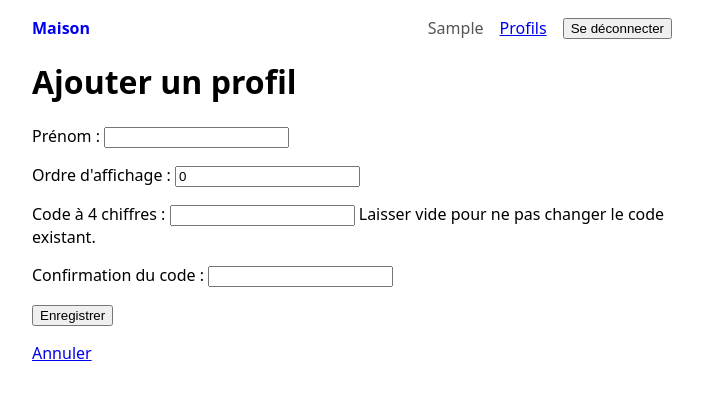
After one commit to chaps78/site_maison, a Django app: page /profils/ajouter/ in a window 1280 px wide. The commit adds this page. Shown: the top 400 px of the page, without its empty margins (288-991 px from the left). Run offline with Django 5.2, Linux system fonts and the light colour scheme; the visitor is signed in with stand-in values (Sample User, id 1).

Commit message:
Ajoute la connexion par profil (code à 4 chiffres) et son CRUD
Écran de connexion sans champ identifiant : un bouton par profil du
foyer (Papa, Maman, Philippe, Joséphine), puis un code à 4 chiffres.
Le site entier passe désormais par LoginRequiredMiddleware (une vue
s'en exempte avec @login_not_required).

Les profils restent des core.User (is_staff=False), mais avec leur
propre CRUD (/profils/) séparé du compte qui administre Django via
/admin/ : set_password() y est appelé directement, sans passer par
AUTH_PASSWORD_VALIDATORS (qui refuserait un code purement numérique
de 4 caractères).

Commande creer_profils_initiaux pour amorcer les 4 profils avec un
code temporaire 0000, à changer ensuite via /profils/.

Co-Authored-By: Claude Sonnet 5 <noreply@anthropic.com>

```diff
--- /dev/null
+++ b/apps/core/forms.py
@@ -0,0 +1,94 @@
+import unicodedata
+
+from django import forms
+from django.core.validators import RegexValidator
+
+from .models import User
+
+# Le code de connexion est volontairement un simple code à 4 chiffres (pas un vrai mot de
+# passe) : on ne passe donc jamais par validate_password() / AUTH_PASSWORD_VALIDATORS, qui
+# le refuseraient (trop court, entièrement numérique). C'est justement pour ça que ces profils
+# ont un formulaire séparé du compte qui administre Django (voir ProfilForm plus bas).
+valide_code = RegexValidator(r"^\d{4}$", "Le code doit comporter exactement 4 chiffres.")
+
+
+def identifiant_depuis_prenom(prenom):
+    """Dérive un identifiant technique (sans accents, en minuscules) à partir du prénom.
+
+    Cet identifiant n'est jamais affiché : il ne sert qu'en interne (clé de connexion,
+    champ username de core.User) et dans l'URL de l'écran de code.
+    """
+    sans_accents = unicodedata.normalize("NFKD", prenom).encode("ascii", "ignore").decode()
+    return sans_accents.strip().lower().replace(" ", "-")
+
+
+class ConnexionForm(forms.Form):
+    """Saisie du code à 4 chiffres, une fois le profil choisi par bouton."""
+
+    code = forms.CharField(
+        label="Code",
+        widget=forms.PasswordInput(
+            attrs={"inputmode": "numeric", "maxlength": 4, "autofocus": True}
+        ),
+        validators=[valide_code],
+    )
+
+
+class ProfilForm(forms.ModelForm):
+    """Création/modification d'un profil du foyer (CRUD séparé de l'admin Django).
+
+    Ne manipule jamais de compte is_staff/is_superuser : ceux-là restent gérés par /admin/.
+    """
+
+    code = forms.CharField(
+        label="Code à 4 chiffres",
+        required=False,
+        widget=forms.PasswordInput(attrs={"inputmode": "numeric", "maxlength": 4}),
+        validators=[valide_code],
+        help_text="Laisser vide pour ne pas changer le code existant.",
+    )
+    code_confirmation = forms.CharField(
+        label="Confirmation du code",
+        required=False,
+        widget=forms.PasswordInput(attrs={"inputmode": "numeric", "maxlength": 4}),
+    )
+
+    class Meta:
+        model = User
+        fields = ["first_name", "ordre"]
+        labels = {"first_name": "Prénom", "ordre": "Ordre d'affichage"}
+
+    def __init__(self, *args, **kwargs):
+        super().__init__(*args, **kwargs)
+        # À la création, pas de code existant à garder : il devient obligatoire.
+        if self.instance.pk is None:
+            self.fields["code"].required = True
+            self.fields["code_confirmation"].required = True
+
+    def clean(self):
+        cleaned = super().clean()
+        code = cleaned.get("code")
+        confirmation = cleaned.get("code_confirmation")
+        if code and code != confirmation:
+            self.add_error("code_confirmation", "Les deux codes ne correspondent pas.")
+        return cleaned
+
+    def save(self, commit=True):
+        nouveau_profil = self.instance.pk is None
+        profil = super().save(commit=False)
+        profil.is_staff = False
+        profil.is_superuser = False
+        if nouveau_profil:
+            base = identifiant_depuis_prenom(profil.first_name) or "membre"
+            identifiant = base
+            suffixe = 1
+            while User.objects.filter(username=identifiant).exists():
+                suffixe += 1
+                identifiant = f"{base}-{suffixe}"
+            profil.username = identifiant
+        code = self.cleaned_data.get("code")
+        if code:
+            profil.set_password(code)
+        if commit:
+            profil.save()
+        return profil
--- a/apps/core/models.py
+++ b/apps/core/models.py
@@ -9,6 +9,10 @@ class User(AbstractUser):
     Volontairement vide : changer de modèle utilisateur après la première migration est
     très pénible, alors qu'en partir d'un modèle à nous permet d'ajouter des champs plus tard.
     """
+
+    # Ordre d'affichage des boutons sur l'écran de connexion et dans la liste des profils
+    # (is_staff=False distingue les profils du foyer du ou des comptes d'administration Django).
+    ordre = models.PositiveSmallIntegerField("ordre d'affichage", default=0)
 
 
 class Traced(models.Model):
--- a/apps/core/static/core/css/base.css
+++ b/apps/core/static/core/css/base.css
@@ -7,9 +7,46 @@ body {
     padding: 1rem;
 }
 
-header a {
+header {
+    display: flex;
+    align-items: center;
+    gap: 1rem;
+    margin-bottom: 1rem;
+}
+
+header a:first-child {
     text-decoration: none;
     font-weight: bold;
+}
+
+.profil-courant {
+    margin-left: auto;
+    color: #555;
+}
+
+.form-deconnexion {
+    margin: 0;
+}
+
+.profils-connexion {
+    display: flex;
+    flex-wrap: wrap;
+    gap: 1rem;
+}
+
+.bouton-profil {
+    display: block;
+    padding: 1.5rem 2rem;
+    border: 1px solid #ccc;
+    border-radius: 0.5rem;
+    text-decoration: none;
+    font-size: 1.2rem;
+    text-align: center;
+    min-width: 8rem;
+}
+
+.erreur {
+    color: #b00020;
 }
 
 nav ul {
--- a/apps/core/templates/core/base.html
+++ b/apps/core/templates/core/base.html
@@ -10,6 +10,14 @@
 <body>
     <header>
         <a href="{% url 'core:accueil' %}">Maison</a>
+        {% if user.is_authenticated %}
+            <span class="profil-courant">{{ user.first_name }}</span>
+            <a href="{% url 'core:profils_liste' %}">Profils</a>
+            <form action="{% url 'core:deconnexion' %}" method="post" class="form-deconnexion">
+                {% csrf_token %}
+                <button type="submit">Se déconnecter</button>
+            </form>
+        {% endif %}
     </header>
     <main>
         {% block contenu %}{% endblock %}
--- /dev/null
+++ b/apps/core/templates/core/profil_form.html
@@ -0,0 +1,13 @@
+{% extends "core/base.html" %}
+
+{% block titre %}{{ titre }} – Maison{% endblock %}
+
+{% block contenu %}
+    <h1>{{ titre }}</h1>
+    <form method="post">
+        {% csrf_token %}
+        {{ form.as_p }}
+        <button type="submit">Enregistrer</button>
+    </form>
+    <p><a href="{% url 'core:profils_liste' %}">Annuler</a></p>
+{% endblock %}
--- a/apps/core/urls.py
+++ b/apps/core/urls.py
@@ -6,4 +6,11 @@ app_name = "core"
 
 urlpatterns = [
     path("", views.accueil, name="accueil"),
+    path("connexion/", views.connexion, name="connexion"),
+    path("connexion/<str:username>/", views.connexion_code, name="connexion_code"),
+    path("deconnexion/", views.deconnexion, name="deconnexion"),
+    path("profils/", views.profils_liste, name="profils_liste"),
+    path("profils/ajouter/", views.profil_creer, name="profil_creer"),
+    path("profils/<int:pk>/modifier/", views.profil_modifier, name="profil_modifier"),
+    path("profils/<int:pk>/supprimer/", views.profil_supprimer, name="profil_supprimer"),
 ]
--- a/apps/core/views.py
+++ b/apps/core/views.py
@@ -1,6 +1,95 @@
-from django.shortcuts import render
+from django.contrib.auth import authenticate, login, logout
+from django.contrib.auth.decorators import login_not_required, login_required
+from django.shortcuts import get_object_or_404, redirect, render
+from django.views.decorators.http import require_POST
+
+from .forms import ConnexionForm, ProfilForm
+from .models import User
 
 
 def accueil(request):
     """Page d'accueil : liens vers les sections du site."""
     return render(request, "core/accueil.html")
+
+
+@login_not_required
+def connexion(request):
+    """Écran de connexion : un bouton par profil du foyer (pas de champ identifiant)."""
+    if request.user.is_authenticated:
+        return redirect("core:accueil")
+    profils = User.objects.filter(is_staff=False, is_active=True).order_by("ordre", "first_name")
+    return render(request, "core/connexion.html", {"profils": profils})
+
+
+@login_not_required
+def connexion_code(request, username):
+    """Saisie du code à 4 chiffres pour le profil choisi à l'étape précédente."""
+    if request.user.is_authenticated:
+        return redirect("core:accueil")
+    profil = get_object_or_404(User, username=username, is_staff=False, is_active=True)
+    erreur = False
+    form = ConnexionForm(request.POST or None)
+    if request.method == "POST" and form.is_valid():
+        utilisateur = authenticate(request, username=username, password=form.cleaned_data["code"])
+        if utilisateur is not None:
+            login(request, utilisateur)
+            return redirect("core:accueil")
+        erreur = True
+    return render(
+        request,
+        "core/connexion_code.html",
+        {"profil": profil, "form": form, "erreur": erreur},
+    )
+
+
+@require_POST
+def deconnexion(request):
+    """Déconnexion : toujours par bouton (POST), jamais par simple lien GET."""
+    logout(request)
+    return redirect("core:connexion")
+
+
+@login_required
+def profils_liste(request):
+    """CRUD des profils du foyer : volontairement séparé de /admin/ (voir ProfilForm)."""
+    profils = User.objects.filter(is_staff=False).order_by("ordre", "first_name")
+    return render(request, "core/profils_liste.html", {"profils": profils})
+
+
+@login_required
+def profil_creer(request):
+    form = ProfilForm(request.POST or None)
+    if request.method == "POST" and form.is_valid():
+        form.save()
+        return redirect("core:profils_liste")
+    return render(request, "core/profil_form.html", {"form": form, "titre": "Ajouter un profil"})
+
+
+@login_required
+def profil_modifier(request, pk):
+    profil = get_object_or_404(User, pk=pk, is_staff=False)
+    form = ProfilForm(request.POST or None, instance=profil)
+    if request.method == "POST" and form.is_valid():
+        form.save()
+        return redirect("core:profils_liste")
+    return render(
+        request,
+        "core/profil_form.html",
+        {"form": form, "titre": f"Modifier {profil.first_name}"},
+    )
+
+
+@login_required
+def profil_supprimer(request, pk):
+    profil = get_object_or_404(User, pk=pk, is_staff=False)
+    # On évite qu'une personne se supprime elle-même en cours de session
+    # (elle resterait connectée avec un compte qui n'existe plus dans la liste).
+    se_supprime_soi_meme = profil == request.user
+    if request.method == "POST" and not se_supprime_soi_meme:
+        profil.delete()
+        return redirect("core:profils_liste")
+    return render(
+        request,
+        "core/profil_supprimer.html",
+        {"profil": profil, "se_supprime_soi_meme": se_supprime_soi_meme},
+    )
```
Also changed, not shown: apps/core/management/commands/creer_profils_initiaux.py (added, +34 -0 lines), apps/core/templates/core/connexion.html (added, +21 -0 lines), apps/core/templates/core/connexion_code.html (added, +17 -0 lines), apps/core/templates/core/profil_supprimer.html (added, +19 -0 lines), apps/core/templates/core/profils_liste.html (added, +19 -0 lines), apps/core/tests/test_connexion.py (added, +58 -0 lines), apps/core/tests/test_profils.py (added, +79 -0 lines), config/settings.py (+7 -0 lines), apps/core/management/__init__.py (added), apps/core/management/commands/__init__.py (added), apps/core/migrations/0002_user_ordre.py (added).
